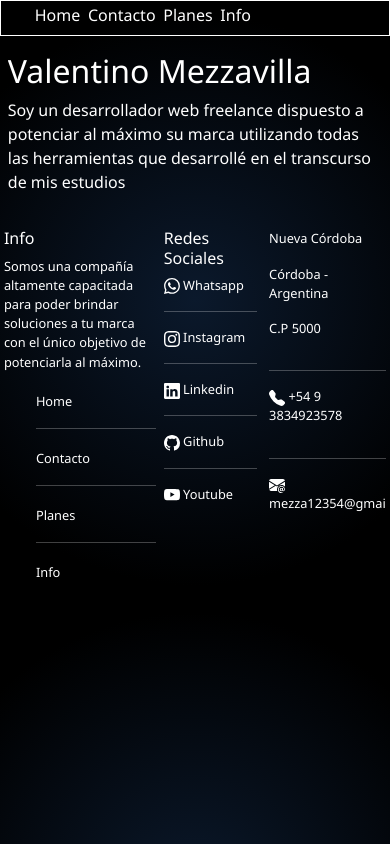
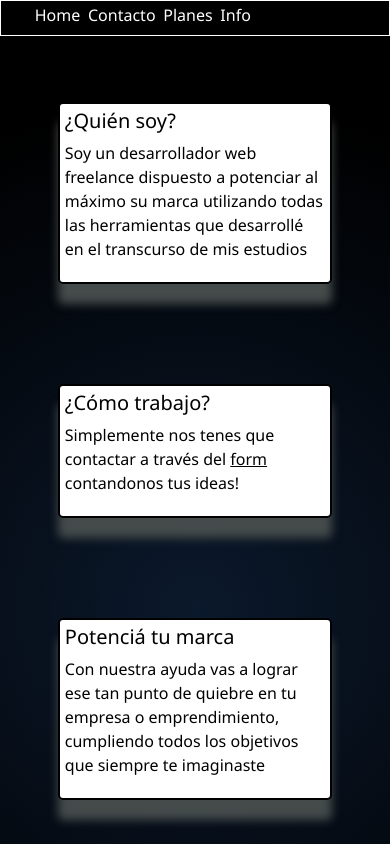
Before and after one commit to ValenMezza/vm_landing-page, a website: page pages/info.html in a window 390 px wide. Shown: the top 844 px of the page. Drawn offline with nearby package versions, Linux system fonts and the light colour scheme; files that its build step writes are made by us from their sources.

Commit message:
Finalizado

```diff
--- a/pages/info.html
+++ b/pages/info.html
@@ -23,8 +23,18 @@
     </header>
     <section>
         <main id="main-informacion">
-            <h1>Valentino Mezzavilla</h1>
-            <p>Soy un desarrollador web freelance dispuesto a potenciar al máximo su marca utilizando todas las herramientas que desarrollé en el transcurso de mis estudios</p>
+            <div class="info-divs">
+                <h5>¿Quién soy?</h5>
+                <p>Soy un desarrollador web freelance dispuesto a potenciar al máximo su marca utilizando todas las herramientas que desarrollé en el transcurso de mis estudios</p>
+            </div>
+            <div class="info-divs">
+                <h5>¿Cómo trabajo?</h5>
+                <p>Simplemente nos tenes que contactar a través del <a href="./contacto.html" target="_blank" rel="noopener noreferrer">form</a> contandonos tus ideas!</p>
+            </div>
+            <div class="info-divs">
+                <h5>Potenciá tu marca</h5>
+                <p>Con nuestra ayuda vas a lograr ese tan punto de quiebre en tu empresa o emprendimiento, cumpliendo todos los objetivos que siempre te imaginaste </p>
+            </div>
         </main>
     </section>
     <footer>
--- a/scss/_partials/-media-470.scss
+++ b/scss/_partials/-media-470.scss
@@ -27,12 +27,12 @@
             }
             & #main-contacto{
                 & h1{
-                    font-size: 1.2rem;
+                    font-size: 1rem;
                     text-align: center;
                 }
                 & label{
                     text-align: left;
-                    font-size: 0.9rem;
+                    font-size: 0.7rem;
                 }
                 & p{
                     font-size: 0.6rem;
@@ -41,18 +41,18 @@
 
             & #main-planes{
                 & h1{
-                    font-size: 2rem;
+                    font-size: 1rem;
                     text-align: center;
                 }
                 & .info-planes{
                     & h2{
-                        font-size: 1.3rem;
+                        font-size: 1rem;
                     }
                     & h3{
-                        font-size: 1.3rem;
+                        font-size: 1rem;
                     }
                     & h4{
-                        font-size: 1.3rem;
+                        font-size: 1rem;
                     }
                     & li{
                         font-size: 1rem;
@@ -91,15 +91,16 @@
             }
         }
         footer{
+            font-size: 10px;
             & h5{
-                font-size: 1rem;
+                font-size: 0.8rem;
             }
             & .info{
                 p{
-                    font-size: 0.8rem;
+                    font-size: 0.7rem;
                 }
                 & a{
-                    font-size: 0.8rem;
+                    font-size: 0.7rem;
                 }
             }
     }
--- a/scss/_partials/_section.scss
+++ b/scss/_partials/_section.scss
@@ -35,6 +35,7 @@ section {
                 flex-wrap: wrap;
                 flex-direction: column;
                 text-shadow: $shadow;
+
 
                 & h1 {
                     display: block;
@@ -172,4 +173,26 @@ section {
             }
         }
     }
+    & #main-informacion{
+        color: black;
+        display: flex;
+        flex-wrap: wrap;
+        flex-direction: row;
+        justify-content: space-between;
+
+        & .info-divs{
+            border: 2px solid rgb(0, 0, 0);
+            padding: 5px;
+            border-radius: $border-radius;
+            box-shadow: $box-shadow;
+            display: block;
+            width: fit-content;
+            margin: 50px;
+            background-color: rgb(255, 255, 255);
+            & a{
+                color: black;
+                text-decoration: underline;
+            }
+        }
+    }
 }
```
Also changed, not shown: pages/contacto.html (+6 -1 lines), css/prueba.css.
